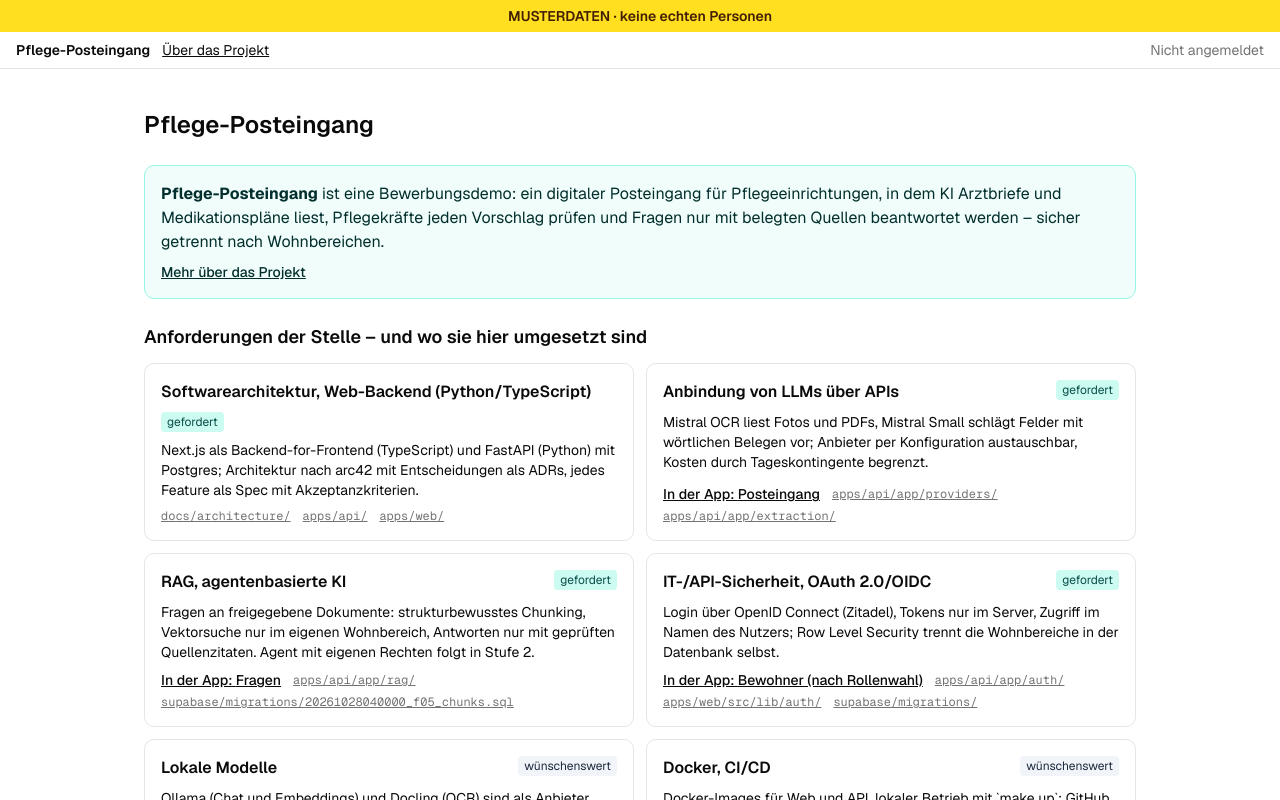
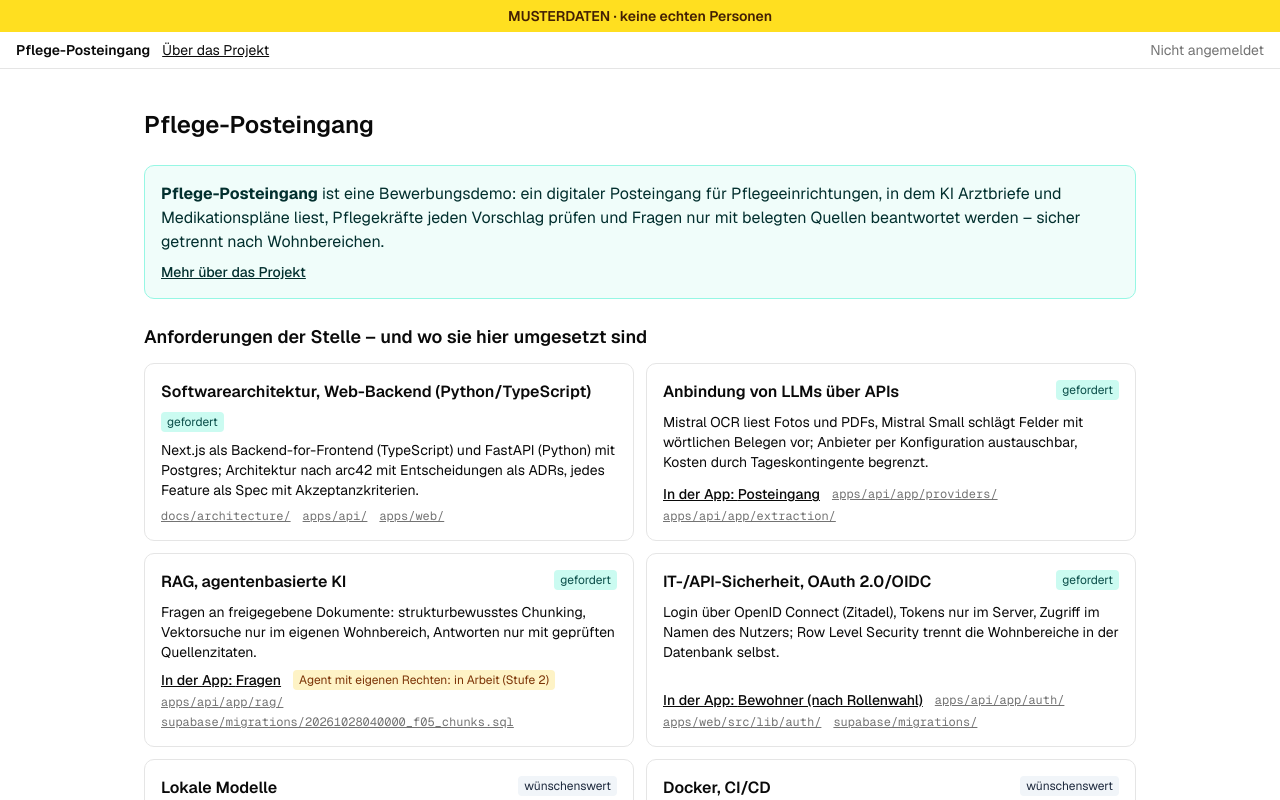
Before and after one commit to baseaccountai/pflege-posteingang-demo, a Next.js app in the folder apps/web/: page / in a window 1280 px wide. Shown: the top 800 px of the page. Built offline with nearby package versions, Linux system fonts and the light colour scheme; no server answers.

Commit message:
feat(web): mark the agent part of the RAG requirement as Stufe 2
Also records make reindex (F05-AC13) as open for phase 8.

Co-Authored-By: Claude Opus 5.5 <noreply@anthropic.com>

```diff
--- a/apps/web/src/components/requirements-map.tsx
+++ b/apps/web/src/components/requirements-map.tsx
@@ -43,6 +43,11 @@ export function RequirementsMap() {
                   </Link>
                 )
               )}
+              {entry.stage2Part && (
+                <span className="rounded bg-amber-100 px-1.5 py-0.5 text-xs text-amber-900">
+                  {entry.stage2Part}: in Arbeit (Stufe 2)
+                </span>
+              )}
               {entry.repoPaths.map((repoPath) => (
                 <a
                   key={repoPath}
--- a/apps/web/src/content/requirements-map.ts
+++ b/apps/web/src/content/requirements-map.ts
@@ -11,6 +11,8 @@ export type RequirementEntry = {
   /** Where to see it in the app; none while the feature is still to come (F09-AC4). */
   appHref?: string;
   appLabel?: string;
+  /** Part of a live requirement that only comes in Stufe 2 (F09-AC4). */
+  stage2Part?: string;
   /** Files or folders in the repository; a folder ends with "/". */
   repoPaths: string[];
   status: "live" | "stufe2";
@@ -52,9 +54,10 @@ export const REQUIREMENTS: RequirementEntry[] = [
     level: "gefordert",
     how:
       "Fragen an freigegebene Dokumente: strukturbewusstes Chunking, Vektorsuche nur im eigenen " +
-      "Wohnbereich, Antworten nur mit geprüften Quellenzitaten. Agent mit eigenen Rechten folgt in Stufe 2.",
+      "Wohnbereich, Antworten nur mit geprüften Quellenzitaten.",
     appHref: "/fragen",
     appLabel: "Fragen",
+    stage2Part: "Agent mit eigenen Rechten",
     repoPaths: ["apps/api/app/rag/", "supabase/migrations/20261028040000_f05_chunks.sql"],
     status: "live",
   },
```
Also changed, not shown: 2 other files (tests, documents, lock files or other folders).
